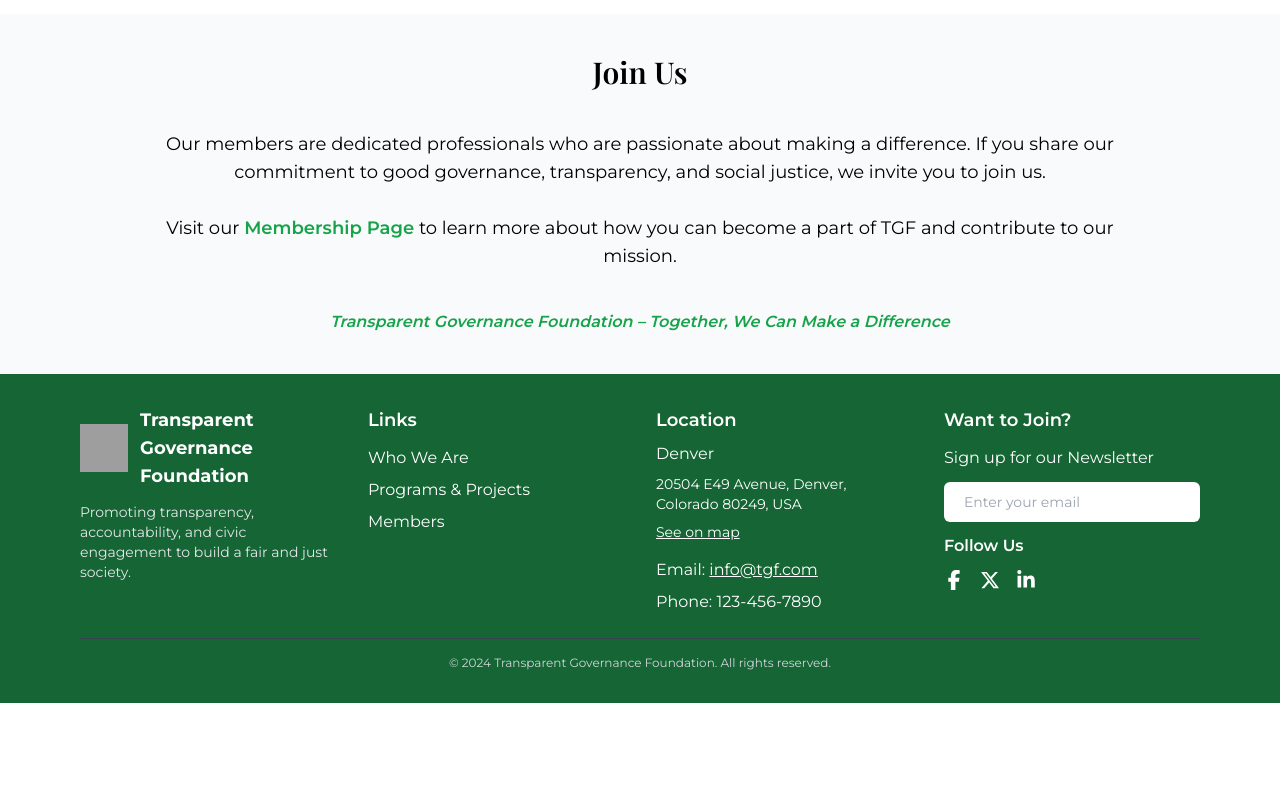
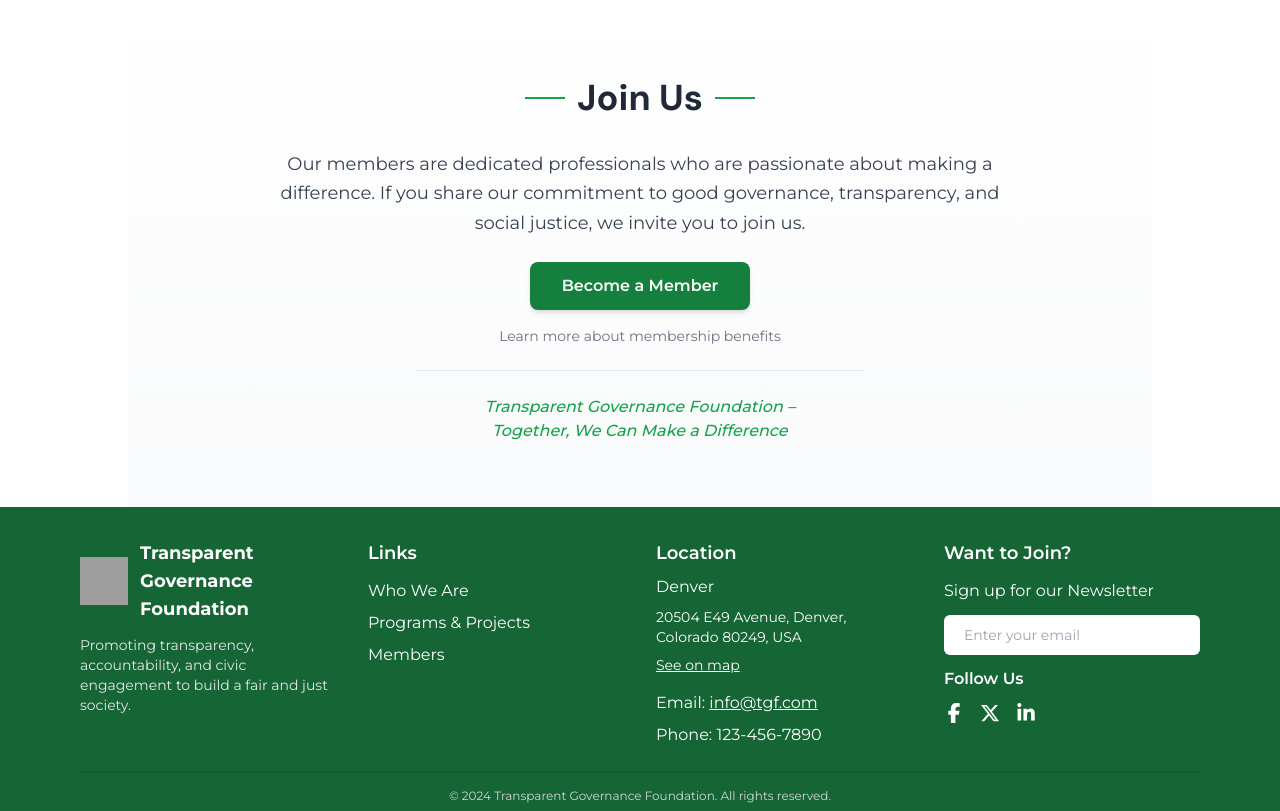
Before and after one commit to deji-ice/TransparentGovernanceFoundation, a Next.js app: page /Membership in a window 1280 px wide. Shown: the part 1432-2243 px from the top of the page. Before the commit the page ends 2135 px from the top, so only its background shows below. Built offline with nearby package versions, Linux system fonts and the light colour scheme; grey boxes are pictures that could not be loaded; a web font is replaced by a local one.

Commit message:
feat: Enhance Join Us component with improved layout, typography, and call to action

```diff
--- a/components/Membership/JoinUs.tsx
+++ b/components/Membership/JoinUs.tsx
@@ -1,27 +1,55 @@
 import React from "react";
+import Link from "next/link";
 
 const JoinUs = () => {
   return (
-    <div className="flex flex-col items-center bg-gray-50 px-6 sm:px-16 lg:px-32  py-10 gap-6 md:gap-10">
-      {/* Title */}
-      <h3 className="font-playfair text-xl sm:text-2xl lg:text-3xl font-semibold text-center">
-        Join Us
-      </h3>
+    <div className="min-h-[400px] flex flex-col items-center justify-center bg-gradient-to-b from-white to-gray-50 px-6 sm:px-16 lg:px-32 py-16">
+      <div className="max-w-3xl mx-auto">
+        {/* Title with decorative elements */}
+        <div className="flex items-center justify-center gap-3 mb-8">
+          <div className="h-[2px] w-10 bg-green-600"></div>
+          <h3 className="font-dm_sans text-2xl sm:text-3xl lg:text-4xl font-bold text-gray-800">
+            Join Us
+          </h3>
+          <div className="h-[2px] w-10 bg-green-600"></div>
+        </div>
 
-      {/* Content */}
-      <p className="text-center text-sm sm:text-base lg:text-lg leading-relaxed">
-        Our members are dedicated professionals who are passionate about making
-        a difference. If you share our commitment to good governance,
-        transparency, and social justice, we invite you to join us.
-        <br />
-        <br />
-        Visit our <span className="text-green-600 font-semibold">Membership Page</span> to learn more about how you can become a part of TGF and contribute to our mission.
-      </p>
+        {/* Content with better typography and spacing */}
+        <div className="space-y-6">
+          <p className="text-center text-gray-700 text-lg leading-relaxed">
+            Our members are dedicated professionals who are passionate about
+            making a difference. If you share our commitment to good governance,
+            transparency, and social justice, we invite you to join us.
+          </p>
 
-      {/* Tagline */}
-      <span className="italic text-green-600 font-semibold text-sm sm:text-base">
-        Transparent Governance Foundation – Together, We Can Make a Difference
-      </span>
+          {/* Call to action button */}
+          <div className="flex flex-col items-center gap-4">
+            <Link
+              href="/membership"
+              className="inline-block px-8 py-3 bg-green-700 hover:bg-green-700
+                text-white font-semibold rounded-lg transition-colors duration-200
+                shadow-md hover:shadow-lg cursor-pointer"
+            >
+              Become a Member
+            </Link>
+            <span className="text-gray-500 text-sm">
+              Learn more about membership benefits
+            </span>
+          </div>
+
+          {/* Tagline with subtle styling */}
+          <div className="mt-12 text-center">
+            <p
+              className="italic text-green-600 font-medium text-sm sm:text-base
+              border-t border-gray-200 pt-6 max-w-md mx-auto"
+            >
+              Transparent Governance Foundation –
+              <br />
+              Together, We Can Make a Difference
+            </p>
+          </div>
+        </div>
+      </div>
     </div>
   );
 };
```
